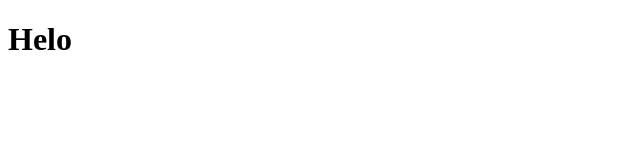
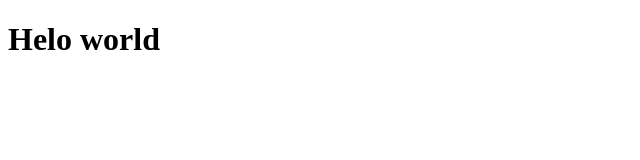
Before and after one commit to Xavierzrx/t2, a plain HTML site: page index.html in a window 1280 px wide. Shown: the whole page, without its empty margins (0-640 px from the left). Drawn offline with Linux system fonts and the light colour scheme.

Commit message:
new change

```diff
--- a/index.html
+++ b/index.html
@@ -6,7 +6,7 @@
     <title>Document</title>
 </head>
 <body>
-    <h1>Helo</h1>
+    <h1>Helo world</h1>
 
 </body>
 </html>
```
